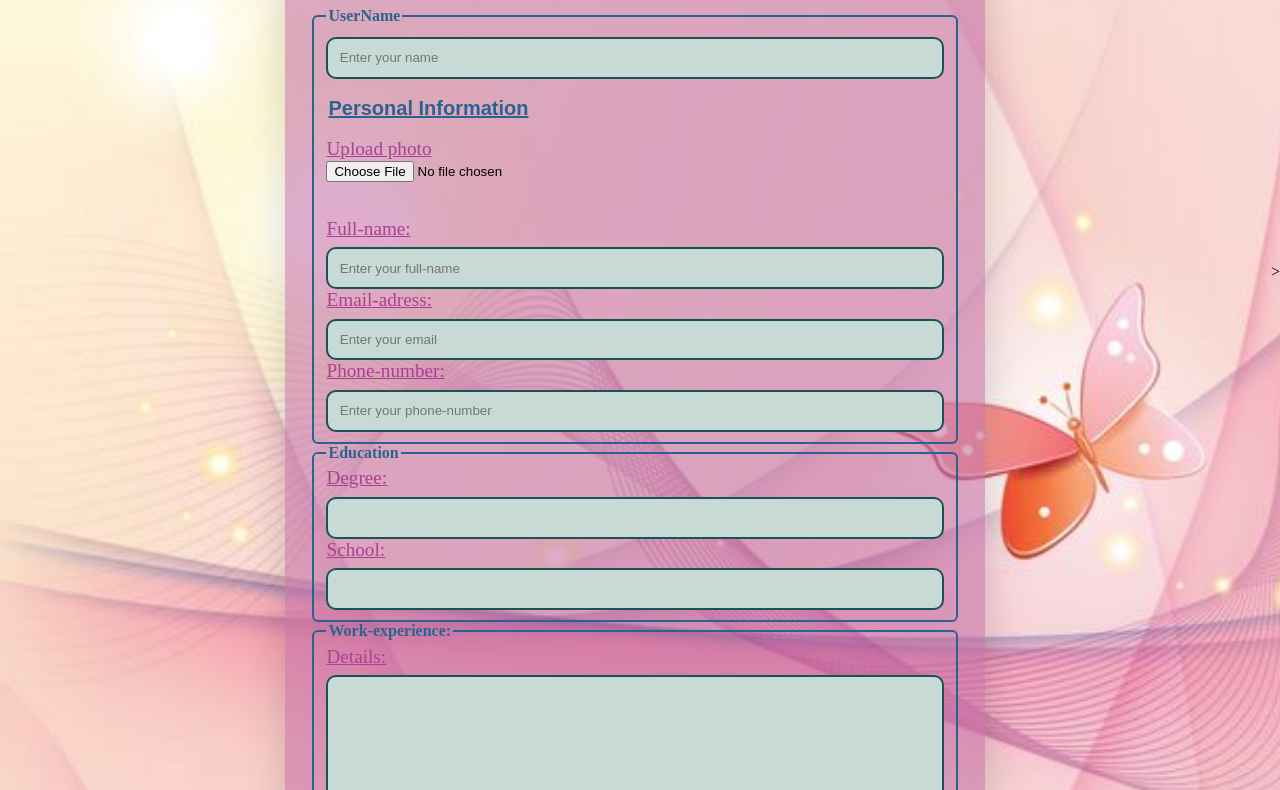
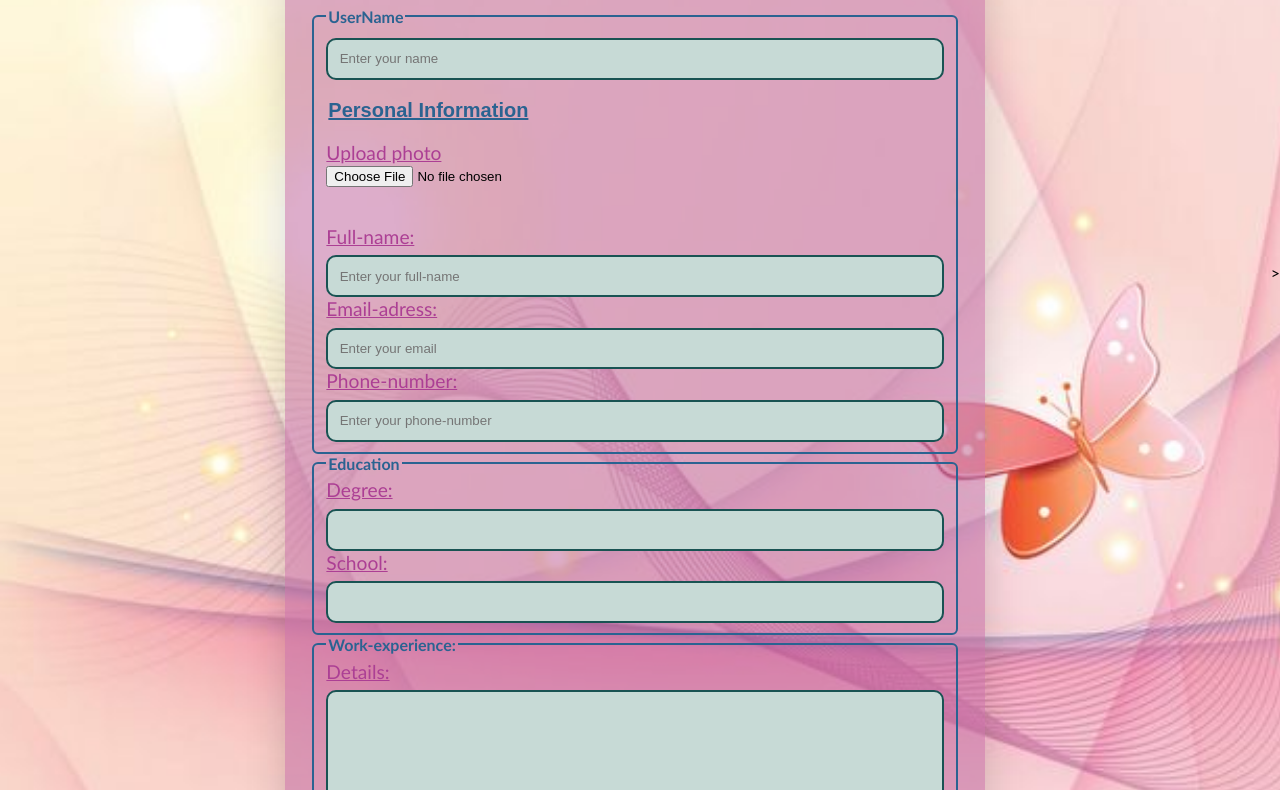
Before and after one commit to SoniyaMuhammadDawood/dynamic-resume-builder-soniya, a website: page index.html in a window 1280 px wide. Shown: the part 128-918 px from the top of the page. Drawn offline with Linux system fonts and the light colour scheme.

Commit message:
Update style.css

```diff
--- a/style.css
+++ b/style.css
@@ -1,5 +1,5 @@
 body {
-  font-family: "Unlock", serif;
+    font-family: 'Gill Sans', 'Gill Sans MT', Calibri, 'Trebuchet MS', sans-serif;
     margin: 0;
     padding: 0;
     display: flex;
```
